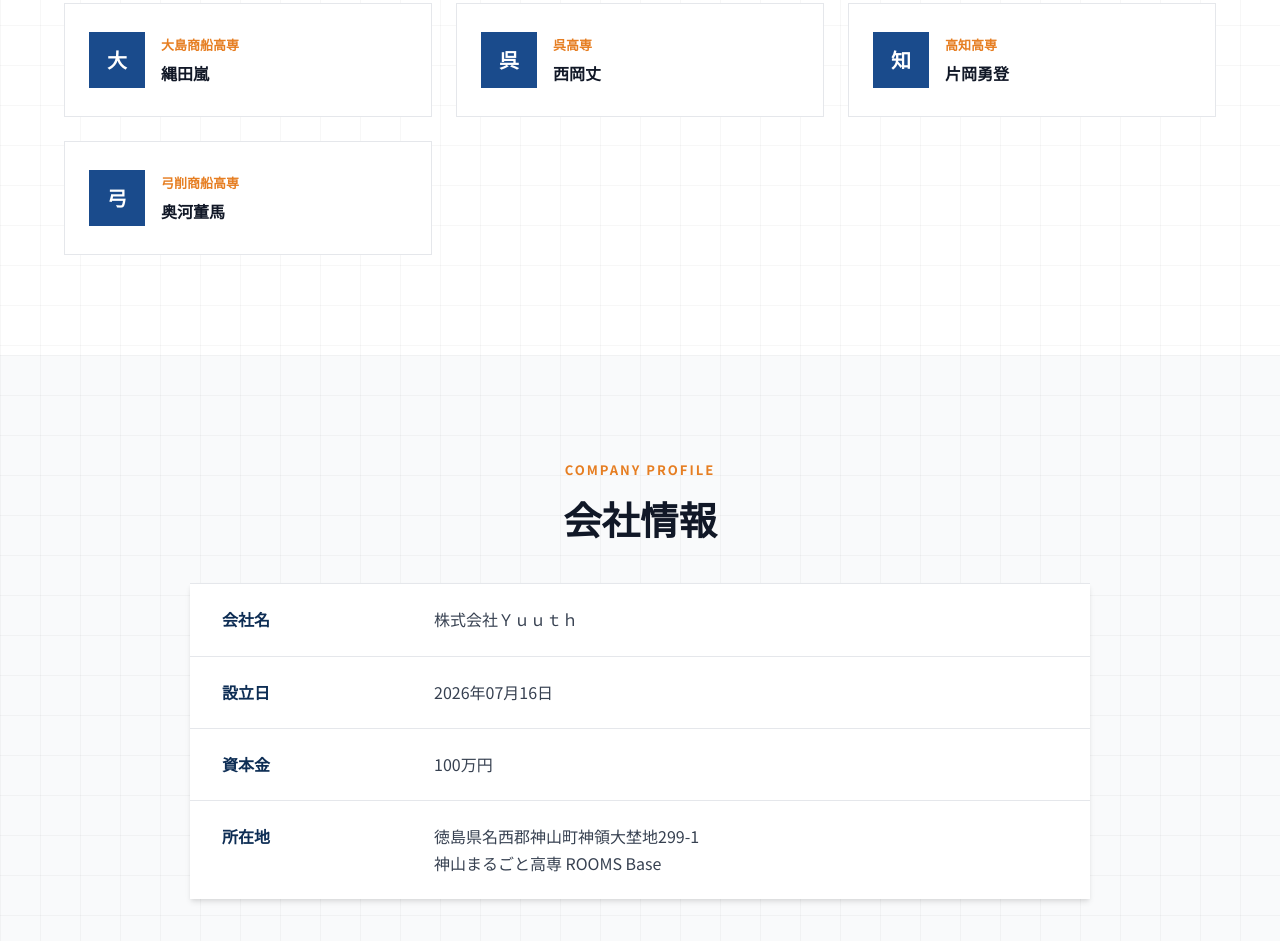
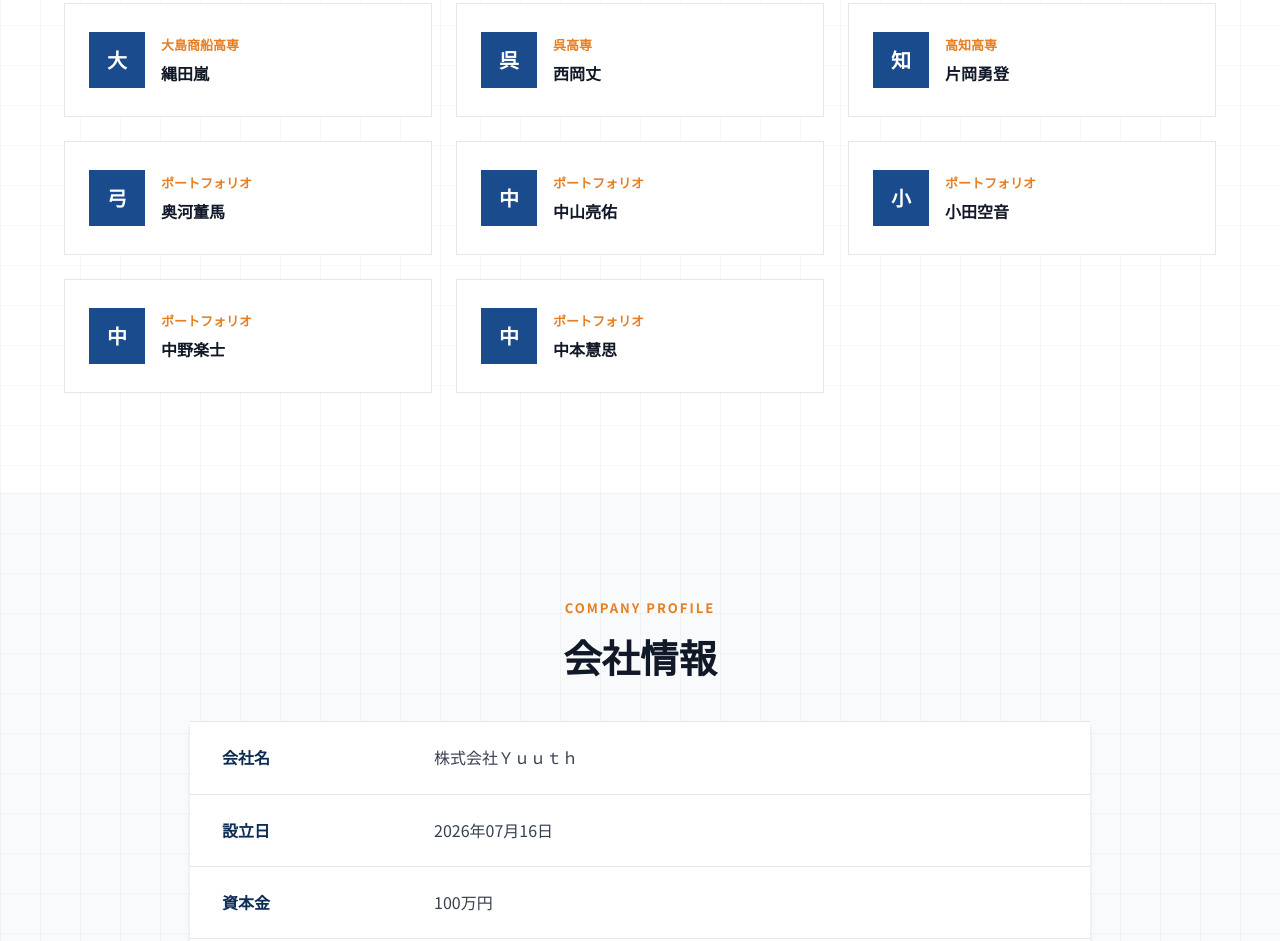
Before and after one commit to ryorig/startupWithTonari, a plain HTML site: page index.html in a window 1280 px wide. Shown: the part 7480-8421 px from the top of the page. Drawn offline with Linux system fonts and the light colour scheme.

Commit message:
feat: add member portfolio links

```diff
--- a/index.html
+++ b/index.html
@@ -65,7 +65,7 @@
     href="https://fonts.googleapis.com/css2?family=Inter:wght@400;500;600;700;800&family=Noto+Sans+JP:wght@400;500;600;700;800&family=Shippori+Mincho:wght@400;500;600;700;800&display=swap"
     rel="stylesheet">
   <!-- Styles -->
-  <link rel="stylesheet" href="styles.css?v=lp-reference-23">
+  <link rel="stylesheet" href="styles.css?v=lp-reference-24">
   <!-- Scripts -->
   <script src="script.js?v=registration-methods-2" defer></script>
 </head>
@@ -721,13 +721,50 @@
             </div>
           </article>
 
-          <article class="member-card">
+          <a class="member-card member-card--linked" href="https://t-okugawa.dev/" target="_blank"
+            rel="noopener noreferrer">
             <div class="member-card__avatar">弓</div>
             <div class="member-card__info">
-              <p class="member-card__school">弓削商船高専</p>
+              <p class="member-card__school">ポートフォリオ</p>
               <p class="member-card__name">奥河董馬</p>
             </div>
-          </article>
+          </a>
+
+          <a class="member-card member-card--linked" href="https://github.com/ryskn" target="_blank"
+            rel="noopener noreferrer">
+            <div class="member-card__avatar">中</div>
+            <div class="member-card__info">
+              <p class="member-card__school">ポートフォリオ</p>
+              <p class="member-card__name">中山亮佑</p>
+            </div>
+          </a>
+
+          <a class="member-card member-card--linked" href="https://odakuto.com/" target="_blank"
+            rel="noopener noreferrer">
+            <div class="member-card__avatar">小</div>
+            <div class="member-card__info">
+              <p class="member-card__school">ポートフォリオ</p>
+              <p class="member-card__name">小田空音</p>
+            </div>
+          </a>
+
+          <a class="member-card member-card--linked" href="https://renorari.net/" target="_blank"
+            rel="noopener noreferrer">
+            <div class="member-card__avatar">中</div>
+            <div class="member-card__info">
+              <p class="member-card__school">ポートフォリオ</p>
+              <p class="member-card__name">中野楽士</p>
+            </div>
+          </a>
+
+          <a class="member-card member-card--linked" href="https://www.sato4.jp/" target="_blank"
+            rel="noopener noreferrer">
+            <div class="member-card__avatar">中</div>
+            <div class="member-card__info">
+              <p class="member-card__school">ポートフォリオ</p>
+              <p class="member-card__name">中本慧思</p>
+            </div>
+          </a>
         </div>
       </div>
     </section>
--- a/styles.css
+++ b/styles.css
@@ -1133,6 +1133,22 @@ img {
   gap: 16px;
 }
 
+.member-card--linked {
+  color: inherit;
+  text-decoration: none;
+  transition: border-color var(--transition-base), transform var(--transition-base), box-shadow var(--transition-base);
+}
+
+.member-card--linked:hover {
+  transform: translateY(-3px);
+  box-shadow: 0 12px 24px rgba(13, 45, 84, 0.08);
+}
+
+.member-card--linked:focus-visible {
+  outline: 3px solid rgba(30, 154, 162, 0.4);
+  outline-offset: 3px;
+}
+
 .member-card:hover {
   border-color: var(--color-tech-blue);
 }
```
